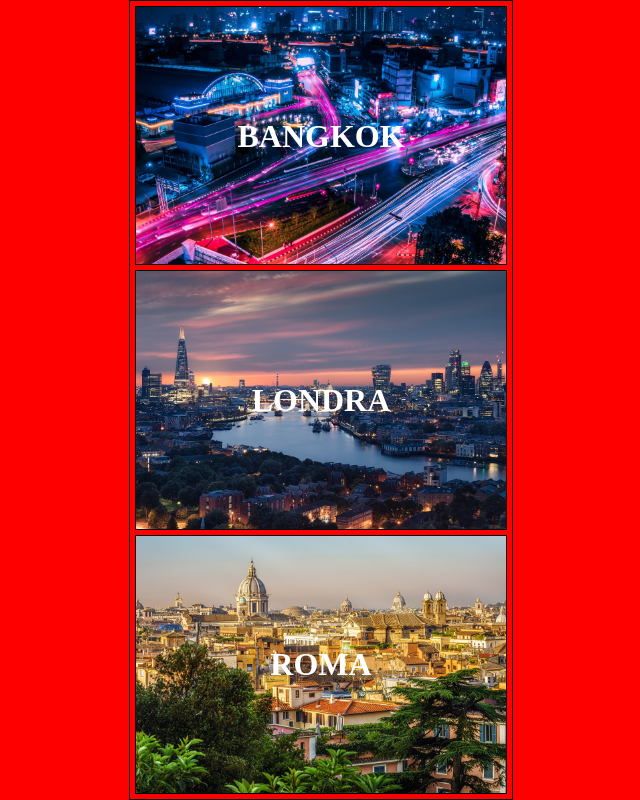
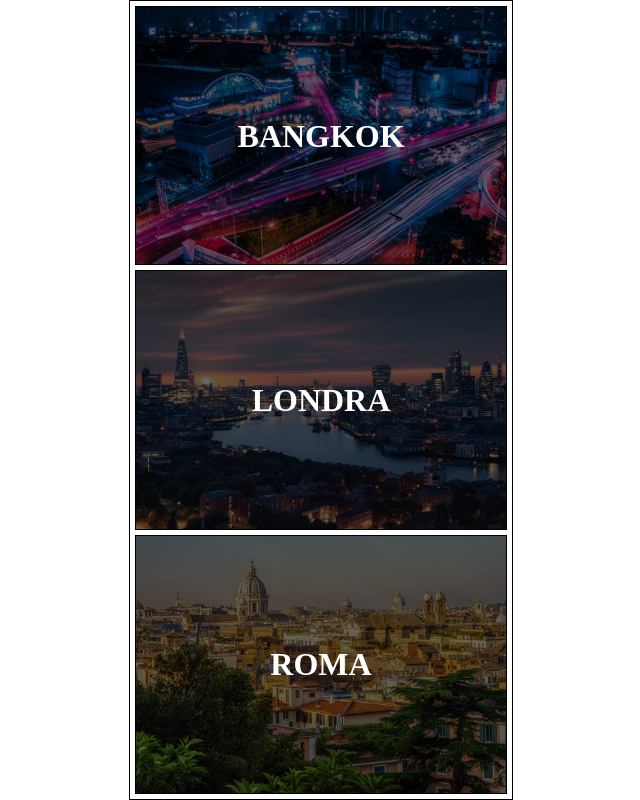
Before and after one commit to rakhan177/htmlcss-airbnb, a plain HTML site: page index.html in a window 1280 px wide. Shown: the whole page, without its empty margins (319-959 px from the left). Drawn offline with Linux system fonts and the light colour scheme.

Commit message:
progetto completo

```diff
--- a/css/style.css
+++ b/css/style.css
@@ -7,7 +7,6 @@
 #conteiner{
   width: 100vw;
   height: 100vh;
-  background-color: red;
 }
 
 #conteiner > main{
@@ -43,10 +42,29 @@
   background-image: url("../img/roma.jpg");
 }
 
-.section-main > h1{
+.trasparent{
+  width: 100%;
+  height: 100%;
+  position: relative;
+  background-color: rgba(0,0,0,0.6);
+}
+
+.trasparent > h1{
   position: absolute;
   top: 50%;
   left: 50%;
   transform: translate(-50%, -50%);
   color: #fff;
 }
+
+.section-main:hover .trasparent{
+  background-color: rgba(0,0,0,0);
+}
+
+.section-main:hover .trasparent h1{
+  display: none;
+}
+
+.section-main:hover{
+    box-shadow: 2px 4px #423189;
+}
--- a/index.html
+++ b/index.html
@@ -10,21 +10,30 @@
     <div id="conteiner">
       <!-- contenitore contenuto -->
       <main>
-        <!-- divido main in 3 sezioni -->
+        <!-- divido main in 3 sezioni contenute in un div per dare trasparenza -->
         <div class="section-main">
+          <!-- creo div per dare trasparenza -->
+          <div class="trasparent">
             <!-- titolo -->
             <h1>BANGKOK</h1>
             <!-- / titolo -->
           </div>
+        </div>
         <div class="section-main">
+          <!-- creo div per dare trasparenza -->
+          <div class="trasparent">
             <!-- titolo -->
             <h1>LONDRA</h1>
             <!-- / titolo -->
           </div>
+        </div>
         <div class="section-main">
+          <!-- creo div per dare trasparenza -->
+          <div class="trasparent">
             <!-- titolo -->
             <h1>ROMA</h1>
             <!-- / titolo -->
+          </div>
         </div>
       </main>
       <!-- / fine contenuto -->
```
Lines whose indentation alone changed are shown as unchanged.
